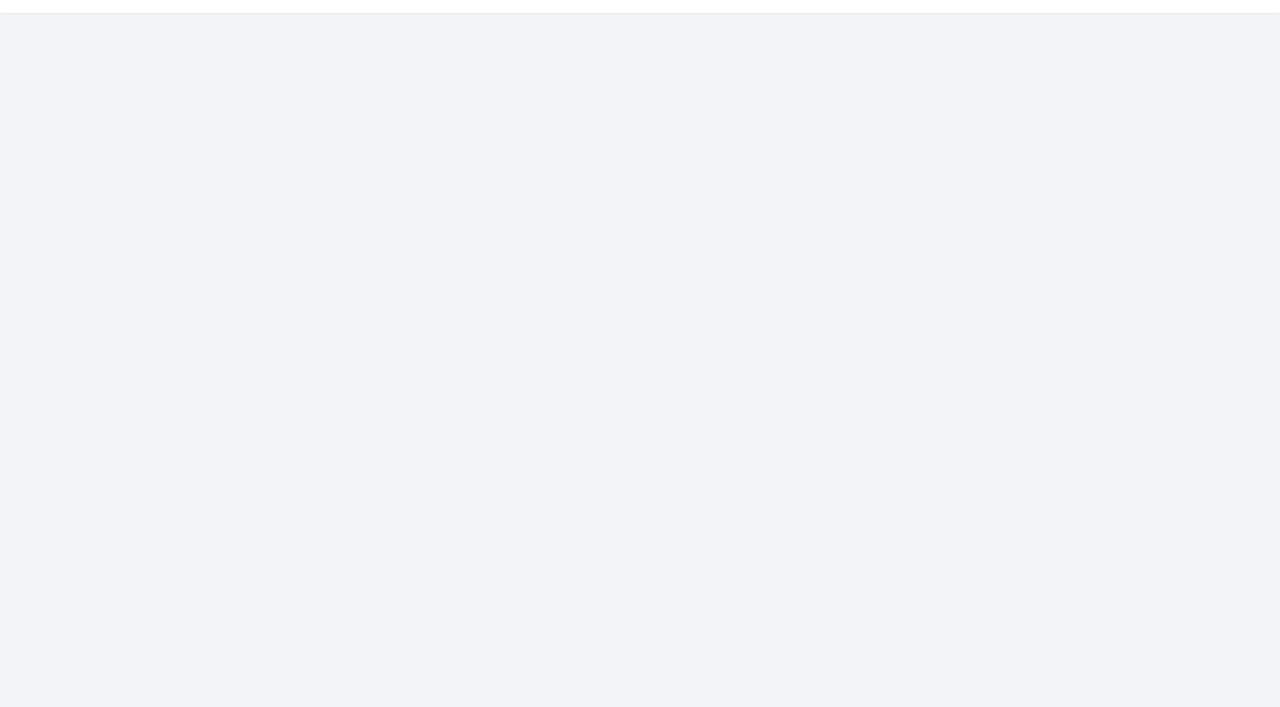
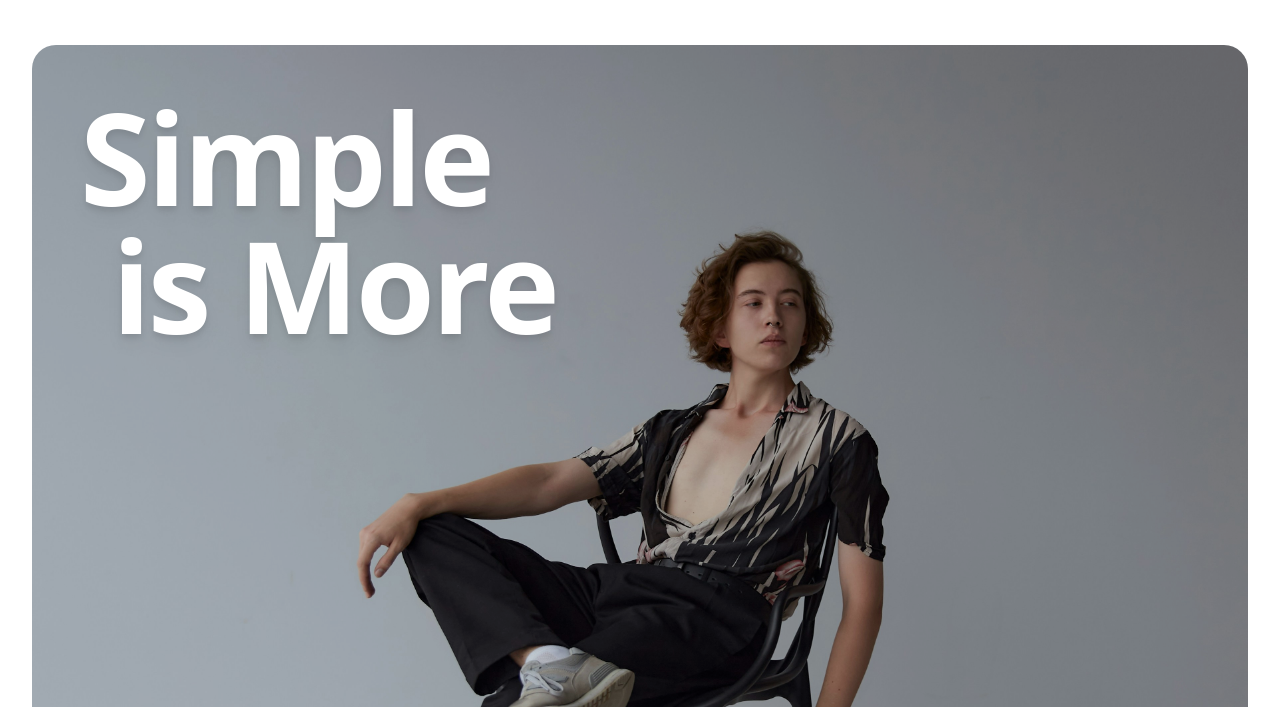
Before and after one commit to RansikaSeniya/Project-Stella, a plain HTML site: page index.html in a window 1280 px wide. Shown: the part 93-800 px from the top of the page. Drawn offline with nearby package versions, Linux system fonts and the light colour scheme.

Commit message:
bg image & overlays

```diff
--- a/index.html
+++ b/index.html
@@ -96,3 +96,24 @@
                 </div>
             </div>
         </div>
+
+        <!-- Hero Section -->
+    <main class="relative min-h-screen overflow-hidden">
+        <div class="relative w-full h-[120vh] px-4 md:px-8 py-4 md:py-8">
+            <!-- Background Image -->
+            <div class="absolute inset-4 md:inset-8 rounded-3xl overflow-hidden">
+                <img src="assests/hero.jpg" alt="Hero Background" class="w-full h-full object-cover">
+            </div>
+
+            <!-- Optional overlay..use for better text visibility -->
+            <div class="absolute inset-4 md:inset-8 rounded-3xl bg-black bg-opacity-10"></div>
+
+            <!-- Text Overlays -->
+            <div class="absolute inset-4 md:inset-8 z-10">
+                <!-- Simple is More - Top Left -->
+                <div class="absolute top-8 left-8 md:top-12 md:left-12">
+                    <h1 class="text-6xl md:text-8xl lg:text-9xl font-bold text-white leading-none tracking-tight drop-shadow-lg">
+                        Simple<br>
+                        <span class="pl-4 md:pl-8">is More</span>
+                    </h1>
+                </div>
```
